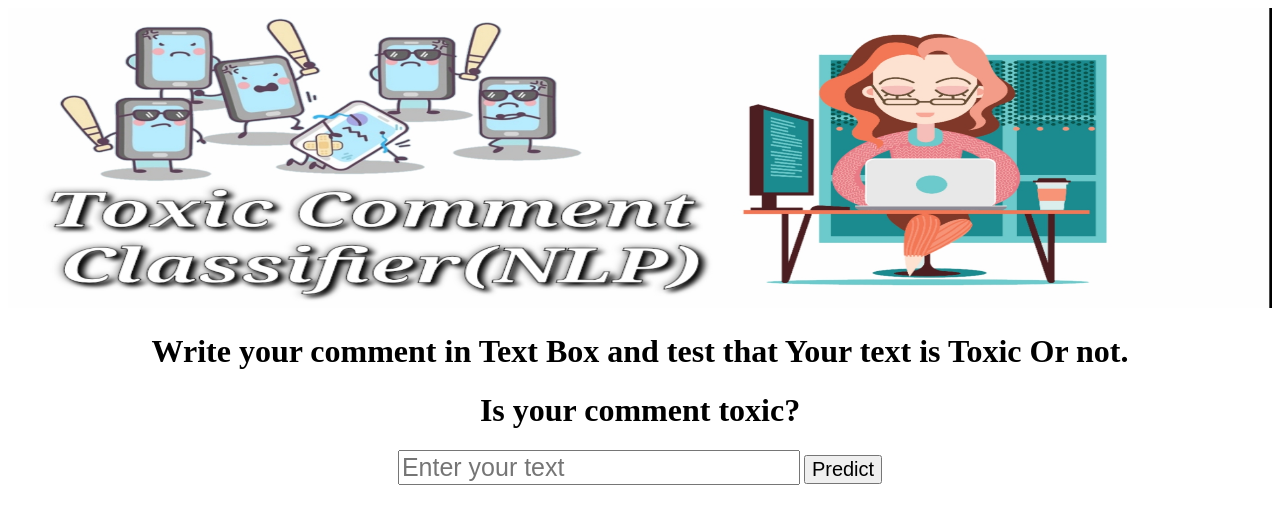
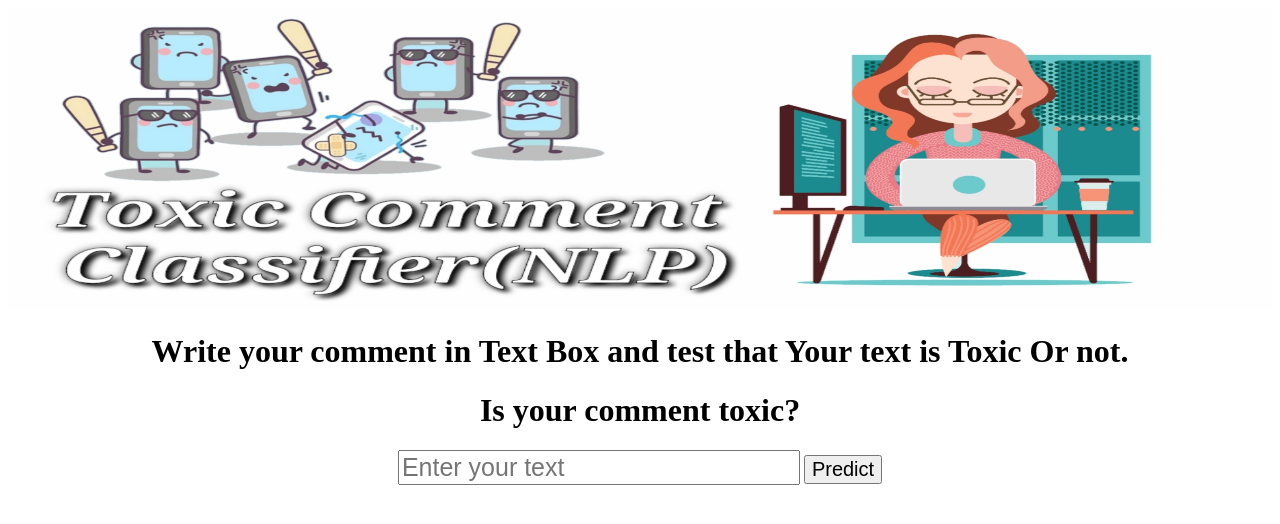
Before and after one commit to amiruddinsaifi/Technocolabs, a Flask app: page / in a window 1280 px wide. Shown: the top 524 px of the page. Run offline with Flask 2, Linux system fonts and the light colour scheme; parts of the project's set-up code (start-up, migrations or seed data) failed here and were passed over.

Commit message:
Update index_toxic.html

```diff
--- a/templates/index_toxic.html
+++ b/templates/index_toxic.html
@@ -26,7 +26,7 @@
  <div class="login">
 
 <div>
-  <img src="static/image/TCC.jpg" class="w3-border w3-padding" alt="Toxic Comment Classification" height=300 style="width:100%">
+  <img src="static/image/main.jpg" class="w3-border w3-padding" alt="Toxic Comment Classification" height=300 style="width:100%">
 </div>
 <center bg='red'>
   <h1>Write your comment in Text Box and test that Your text is Toxic Or not.</h1>
```
